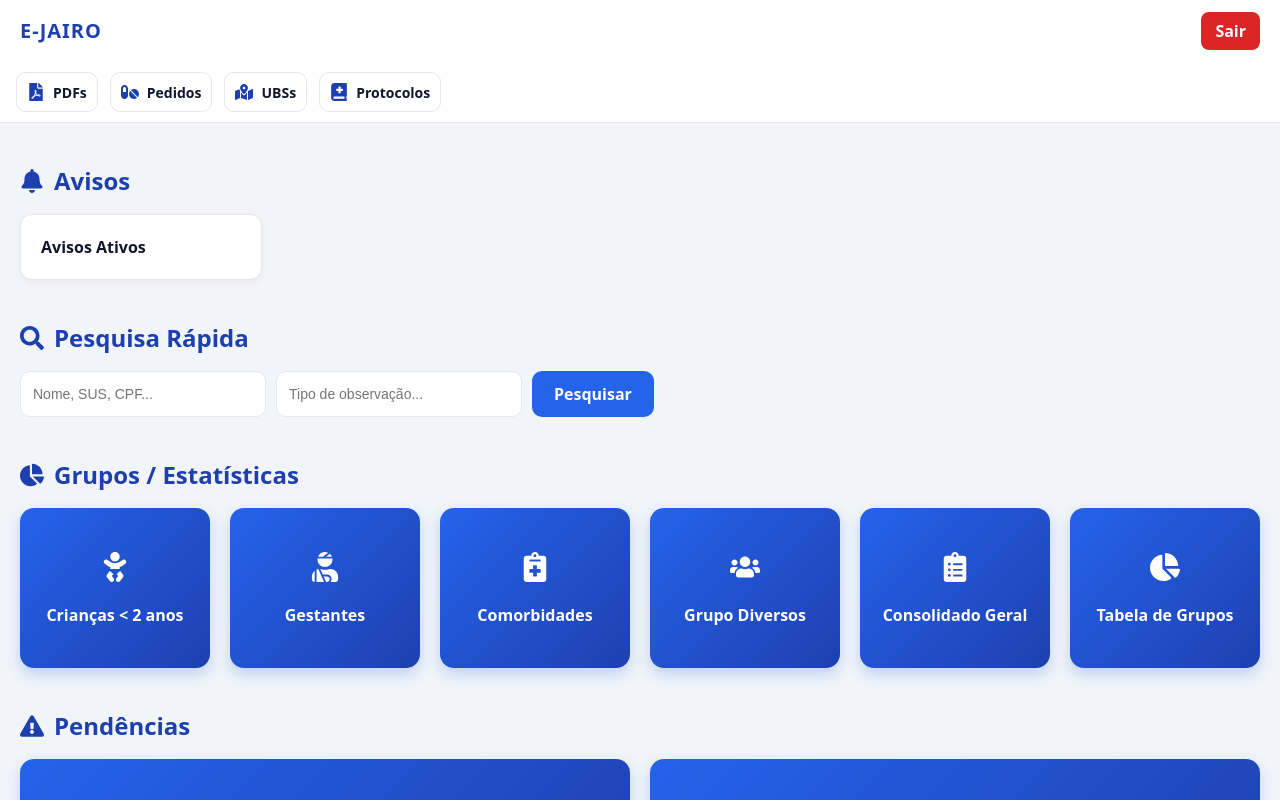
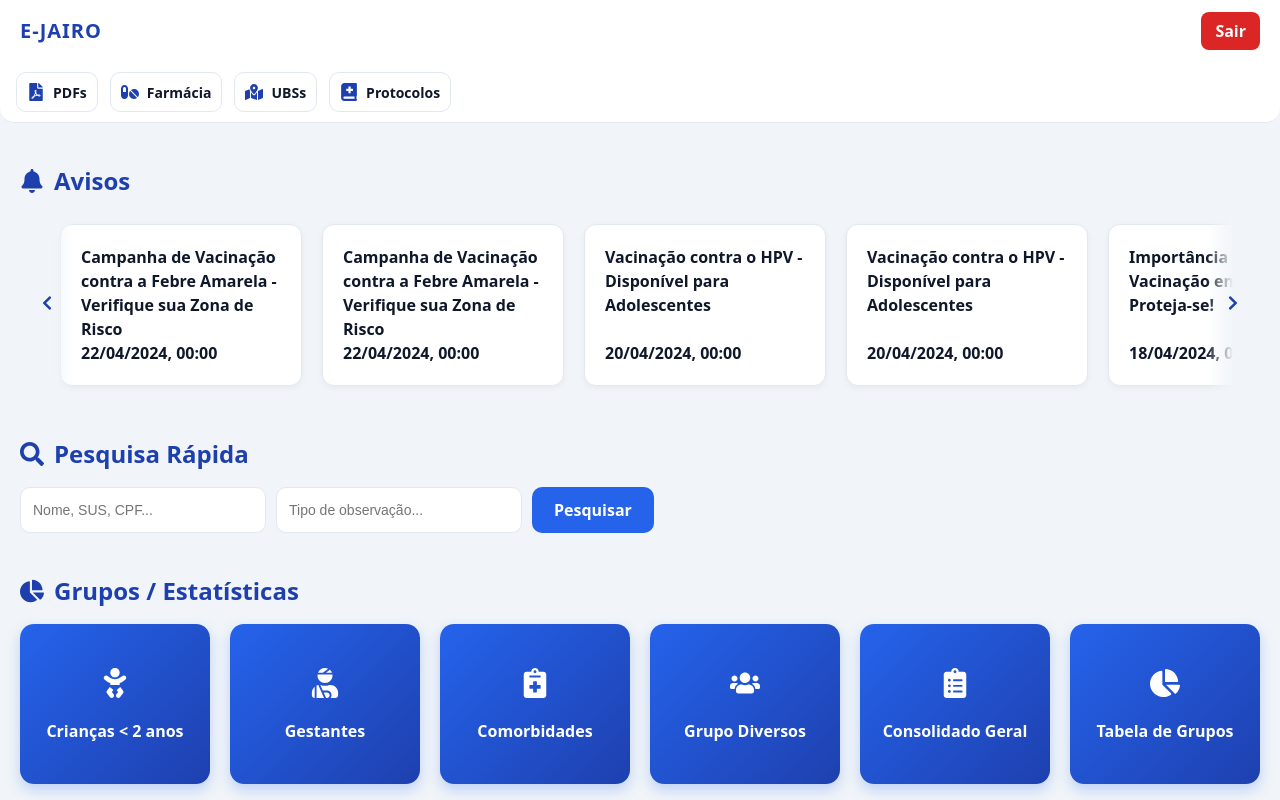
Before and after one commit to NextlLine/e-jairo-frontend, a React (Vite) app: page /home in a window 1280 px wide. Built offline with nearby package versions, Linux system fonts and the light colour scheme; sample sign-in values are in the browser's storage.

Commit message:
fix: dessign for advertisement

```diff
--- /dev/null
+++ b/src/components/AdvertiseCard.tsx
@@ -0,0 +1,137 @@
+import { useRef } from "react";
+import { colors } from "@/styles/colors";
+import { FaBell, FaChevronLeft, FaChevronRight } from "react-icons/fa";
+import type { Advertisement } from "@/types/advertisement";
+
+export function AdvertisementCarroussel({ advertisements }: { advertisements: Advertisement[] }) {
+  const scrollRef = useRef<HTMLDivElement>(null);
+
+  function scroll(direction: "left" | "right") {
+    if (!scrollRef.current) return;
+
+    const cardWidth = 220;
+    const scrollAmount = cardWidth * 2;
+
+    scrollRef.current.scrollBy({
+      left: direction === "left" ? -scrollAmount : scrollAmount,
+      behavior: "smooth",
+    });
+  }
+
+  const sortedAds = [...advertisements].sort(
+    (a, b) => b.createdAt.getTime() - a.createdAt.getTime()
+  );
+
+  const showArrows = sortedAds.length > 3;
+
+  return (
+    <section style={styles.section}>
+      <h2 style={styles.sectionTitle}>
+        <FaBell /> Avisos
+      </h2>
+
+      <div style={styles.wrapper}>
+        {showArrows && (
+          <button style={{...styles.arrows, ...styles.arrowLeft}} onClick={() => scroll("left")}>
+            <FaChevronLeft />
+          </button>
+        )}
+
+        <div style={styles.cardRow} ref={scrollRef}>
+          {sortedAds.length === 0 ? (
+            <div style={styles.simpleCard}>Nenhum aviso</div>
+          ) : (
+            sortedAds.map((ad) => (
+              <div key={ad.id} style={styles.simpleCard}>
+                <div>{ad.message}</div>
+                <div style={styles.adDate}>
+                  {formatDate(ad.createdAt)}
+                </div>
+
+              </div>
+            ))
+          )}
+        </div>
+
+        {showArrows && (
+          <button style={{...styles.arrows, ...styles.arrowRight}} onClick={() => scroll("right")}>
+            <FaChevronRight />
+          </button>
+        )}
+      </div>
+    </section>
+  );
+}
+
+function formatDate(date: Date) {
+  return date.toLocaleString("pt-BR", {
+    day: "2-digit",
+    month: "2-digit",
+    year: "numeric",
+    hour: "2-digit",
+    minute: "2-digit",
+  });
+}
+
+
+const styles: Record<string, React.CSSProperties> = {
+  section: {
+    marginBottom: 40,
+    scrollbarColor: `${colors.primaryDark} ${colors.scrollbarBG}`,
+  },
+  sectionTitle: {
+    marginBottom: 15,
+    display: "flex",
+    alignItems: "center",
+    gap: 10,
+    color: colors.primaryDark,
+    fontWeight: 700,
+  },
+
+  wrapper: {
+    position: "relative",
+    display: "flex",
+    alignItems: "center",
+  },
+
+  cardRow: {
+    display: "flex",
+    gap: 20,
+    overflowX: "auto",
+    scrollBehavior: "smooth",
+    padding: "10px 40px",
+  },
+
+  simpleCard: {
+    background: colors.cardBG,
+    padding: 20,
+    borderRadius: 12,
+    border: `1px solid ${colors.border}`,
+    boxShadow: "0 2px 6px rgba(15, 23, 42, 0.05)",
+    minWidth: 200,
+    fontWeight: 600,
+    color: colors.text,
+    display: "flex",
+    flexDirection: "column",
+    justifyContent: "space-between",
+  },
+
+  arrows: {
+    height: "100%",
+    background: "transparent",
+    color: colors.primaryDark,
+    border: "none",
+    cursor: "pointer",
+    position: "absolute",
+  },
+
+  arrowLeft: {
+    left: 0,
+    background: `linear-gradient(to right, ${colors.background} 50%, rgba(255, 255, 255, 0))`,
+  },
+
+  arrowRight: {
+    right: 0,
+    background: `linear-gradient(to left, ${colors.background} 50%, rgba(255, 255, 255, 0))`,
+  },
+};
--- a/src/components/card.tsx
+++ b/src/components/card.tsx
@@ -1,7 +1,7 @@
 import React from "react";
 import { colors } from "@/styles/colors";
 
-export function Card({ label }: { label: string }) {
+export function SimpleCard({ label }: { label: string }) {
   return <div style={styles.simpleCard}>{label}</div>;
 }
 
--- a/src/components/main-header.tsx
+++ b/src/components/main-header.tsx
@@ -36,7 +36,7 @@ export function MainHeader() {
             <div style={styles.shortcutsWrapper}>
                 <div style={styles.shortcutsScroll}>
                     <IconButton icon={<FaFilePdf />} label="PDFs" />
-                    <IconButton icon={<FaPills />} label="Pedidos" />
+                    <IconButton icon={<FaPills />} label="Farmácia" />
                     <IconButton icon={<FaMapMarkedAlt />} label="UBSs" />
                     <IconButton
                         icon={<FaBookMedical />}
@@ -56,6 +56,7 @@ const styles: Record<string, CSSProperties> = {
         background: colors.cardBG,
         display: "flex",
         flexDirection: "column",
+        borderRadius: "0 0 15px 15px",
     },
     topRow: {
         display: "flex",
@@ -79,7 +80,6 @@ const styles: Record<string, CSSProperties> = {
         fontWeight: 600,
     },
     shortcutsWrapper: {
-        // borderTop: `1px solid ${colors.border}`,
         padding: "10px 0",
     },
     shortcutsScroll: {
--- a/src/layouts/PrivateLayout.tsx
+++ b/src/layouts/PrivateLayout.tsx
@@ -22,6 +22,7 @@ const styles: Record<string, CSSProperties> = {
     flexDirection: "column",
     background: colors.background,
     overflow: "hidden",
+    scrollbarColor: `${colors.primaryDark} ${colors.scrollbarBG}`,
   },
   content: {
     flex: 1,
--- a/src/pages/privates/home/home.tsx
+++ b/src/pages/privates/home/home.tsx
@@ -11,20 +11,33 @@ import {
   FaFileAlt,
   FaSyringe,
   FaChartPie,
-  FaBell,
   FaSearch,
 } from "react-icons/fa";
-import { Card, IconCard } from "@/components/card";
+import { IconCard } from "@/components/card";
+import { AdvertisementCarroussel } from "@/components/AdvertiseCard";
+import type { Advertisement } from "@/types/advertisement";
 
 export default function HomePage() {
+  const advertisements: Advertisement[] = [
+    { id: "1", message: "Campanha de Vacinação contra a Gripe - 15 a 30 de Abril", createdAt: new Date("2024-04-15") },
+    { id: "2", message: "Atualização do Calendário de Vacinação Infantil", createdAt: new Date("2024-04-10") },
+    { id: "3", message: "Novas Diretrizes para Gestantes - Consulte seu Posto de Saúde", createdAt: new Date("2024-04-12") },
+    { id: "4", message: "Importância da Vacinação em Idosos - Proteja-se!", createdAt: new Date("2024-04-18") },
+    { id: "5", message: "Vacinação contra o HPV - Disponível para Adolescentes", createdAt: new Date("2024-04-20") },
+    { id: "6", message: "Campanha de Vacinação contra a Febre Amarela - Verifique sua Zona de Risco", createdAt: new Date("2024-04-22") },
+      { id: "1", message: "Campanha de Vacinação contra a Gripe - 15 a 30 de Abril", createdAt: new Date("2024-04-15") },
+    { id: "2", message: "Atualização do Calendário de Vacinação Infantil", createdAt: new Date("2024-04-10") },
+    { id: "3", message: "Novas Diretrizes para Gestantes - Consulte seu Posto de Saúde", createdAt: new Date("2024-04-12") },
+    { id: "4", message: "Importância da Vacinação em Idosos - Proteja-se!", createdAt: new Date("2024-04-18") },
+    { id: "5", message: "Vacinação contra o HPV - Disponível para Adolescentes", createdAt: new Date("2024-04-20") },
+    { id: "6", message: "Campanha de Vacinação contra a Febre Amarela - Verifique sua Zona de Risco", createdAt: new Date("2024-04-22") },
+  ];
+
+
   return (
     <div style={customStyle.page}>
-      <section style={styles.section}>
-        <h2 style={styles.sectionTitle}><FaBell /> Avisos</h2>
-        <div style={styles.cardRow}>
-          <Card label="Avisos Ativos" />
-        </div>
-      </section>
+
+     <AdvertisementCarroussel advertisements={advertisements} />
 
       <section style={styles.section}>
         <h2 style={styles.sectionTitle}><FaSearch /> Pesquisa Rápida</h2>
@@ -84,10 +97,6 @@ const styles: Record<string, React.CSSProperties> = {
     color: colors.primaryDark,
     fontWeight: 700,
   },
-  cardRow: {
-    display: "flex",
-    gap: 20,
-  },
   searchBox: {
     display: "flex",
     gap: 10,
--- a/src/router.tsx
+++ b/src/router.tsx
@@ -2,10 +2,8 @@ import {
   createBrowserRouter,
   redirect,
 } from "react-router-dom";
-
 import PublicLayout from "./layouts/PublicLayout";
 import PrivateLayout from "./layouts/PrivateLayout";
-
 import { auth } from "./services/auth";
 import SignInPage from "./pages/publics/signIn/signin";
 import HomePage from "./pages/privates/home/home";
--- a/src/styles/colors.ts
+++ b/src/styles/colors.ts
@@ -14,4 +14,6 @@ export const colors = {
   warning: "#f59e0b",
   danger: "#dc2626",
   textButton: "#ffffff",
+
+  scrollbarBG: "#e2e8f0",
 };
--- a/src/styles/custom-style.tsx
+++ b/src/styles/custom-style.tsx
@@ -16,10 +16,10 @@ export const customStyle: Record<string, CSSProperties> = {
   },
   page: {
     width: "100%",
-    // padding: "32px",
     padding: 20,
     boxSizing: "border-box",
     background: colors.background,
+    overflow: "hidden",
   },
   form: {
     display: "flex",
--- /dev/null
+++ b/src/types/advertisement.ts
@@ -0,0 +1,5 @@
+export type Advertisement = {
+  id: string;
+  message: string;
+  createdAt: Date;
+};
```
